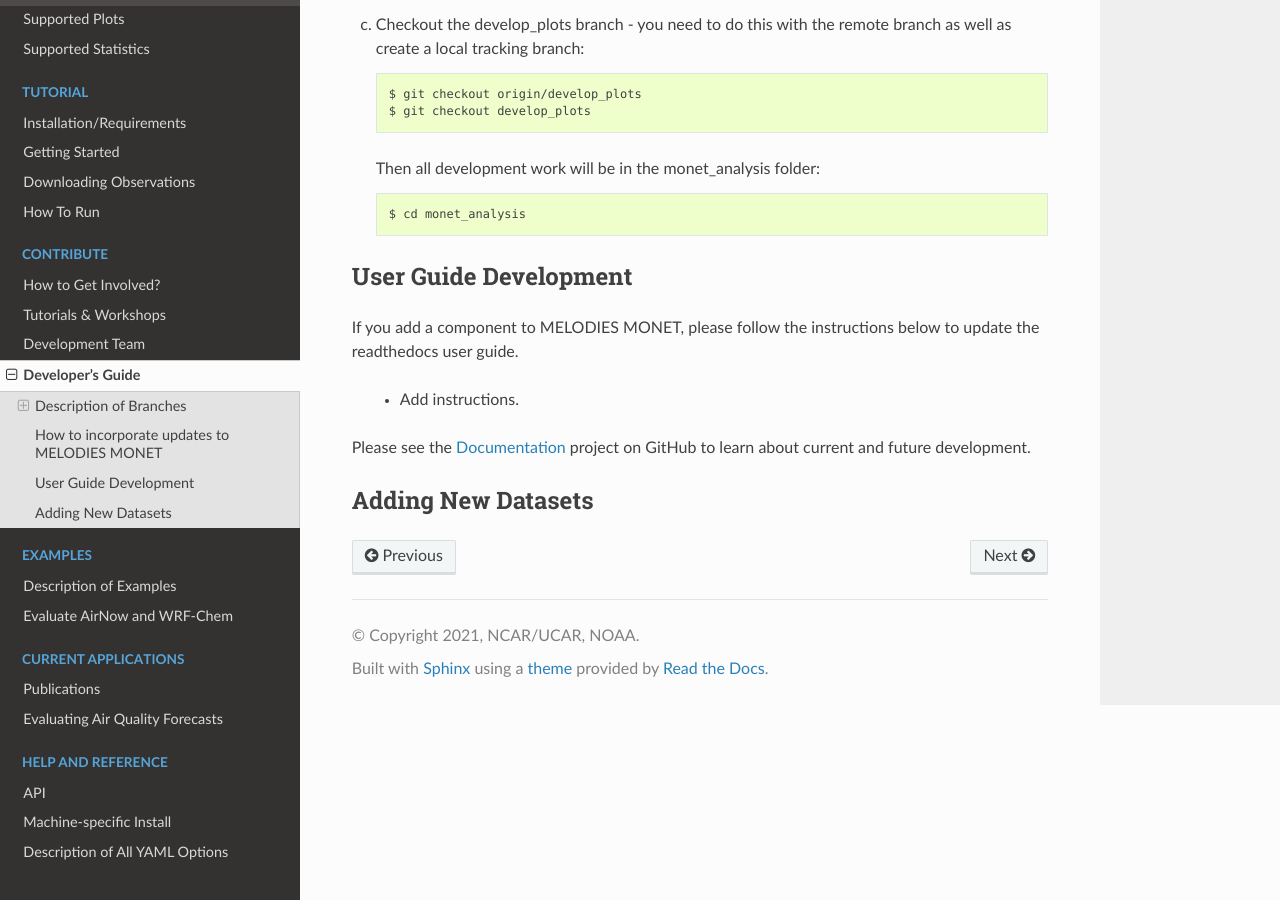
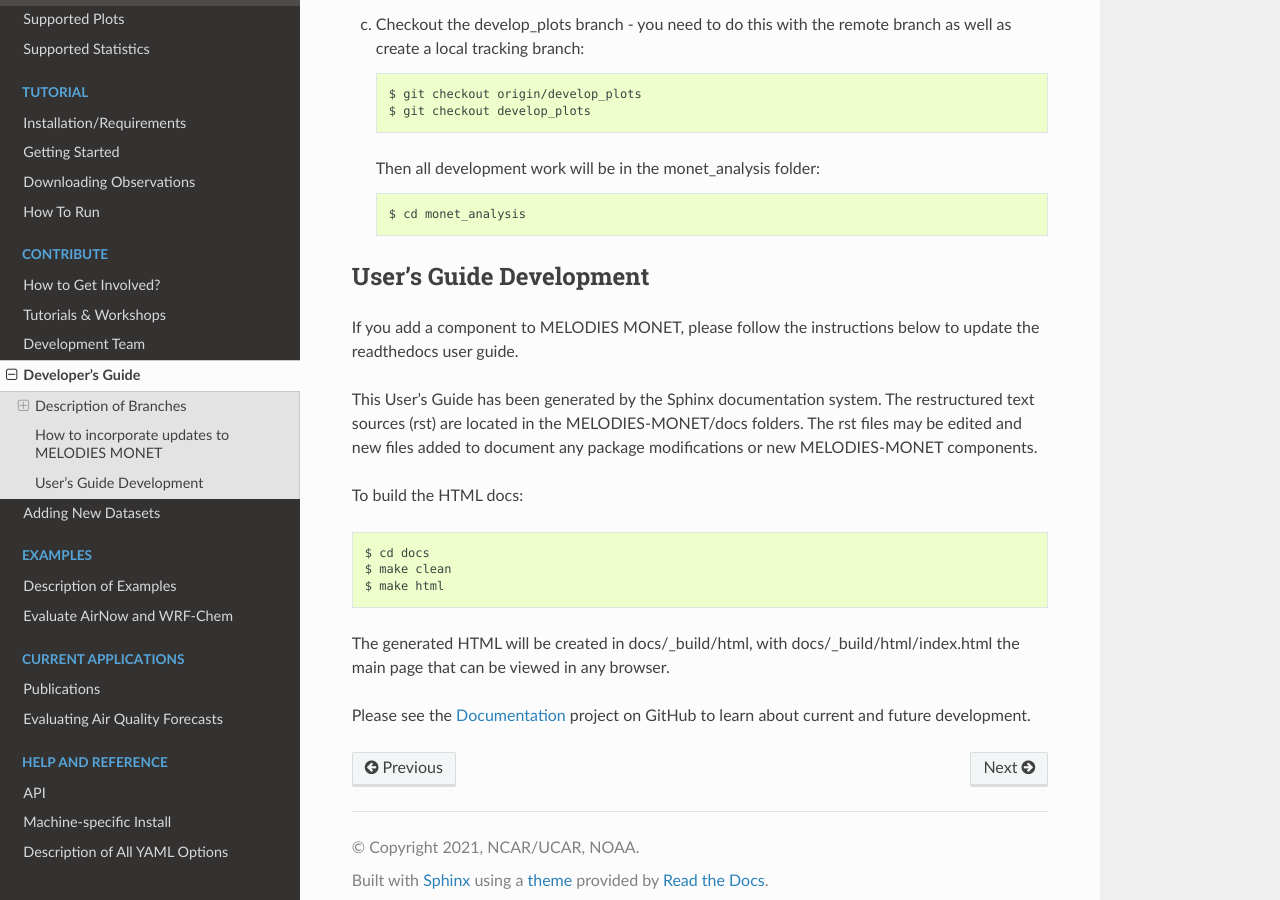
Before and after one commit to NOAA-CSL/MELODIES-MONET, a Sphinx documentation site: the page built from docs/develop/developers_guide.rst, in a window 1280 px wide and 900 px high, scrolled down 1465 px. Built offline with Sphinx 7.4.7 and the Read the Docs theme 2.0.0, drawn with Linux system fonts in a browser that asks for light colours.

Commit message:
Added section on User's Guide.

```diff
--- /dev/null
+++ b/docs/develop/datasets.rst
@@ -0,0 +1,2 @@
+Adding New Datasets
+-------------------
--- a/docs/develop/developers_guide.rst
+++ b/docs/develop/developers_guide.rst
@@ -83,16 +83,28 @@ to where you would like to keep the MELODIES-MONET code
     $ cd monet_analysis
 
 
-User Guide Development
-----------------------
+User's Guide Development
+------------------------
 
 If you add a component to MELODIES MONET, please follow the instructions below
 to update the readthedocs user guide.
 
-   * Add instructions.
+This User's Guide has been generated by the Sphinx documentation system.
+The restructured text sources (rst) are located
+in the MELODIES-MONET/docs folders.
+The rst files may be edited and new files added
+to document any package modifications
+or new MELODIES-MONET components.
+
+To build the HTML docs::
+
+    $ cd docs
+    $ make clean
+    $ make html
+
+The generated HTML will be created in docs/_build/html,
+with docs/_build/html/index.html the main page that can be
+viewed in any browser.
 
 Please see the `Documentation <https://github.com/NOAA-CSL/MELODIES-MONET/projects/2>`_
 project on GitHub to learn about current and future development.
-
-Adding New Datasets
--------------------
--- a/docs/index.rst
+++ b/docs/index.rst
@@ -65,6 +65,7 @@
    develop/workshops
    develop/development_team
    develop/developers_guide
+   develop/datasets
 
 .. toctree::
    :hidden:
```
